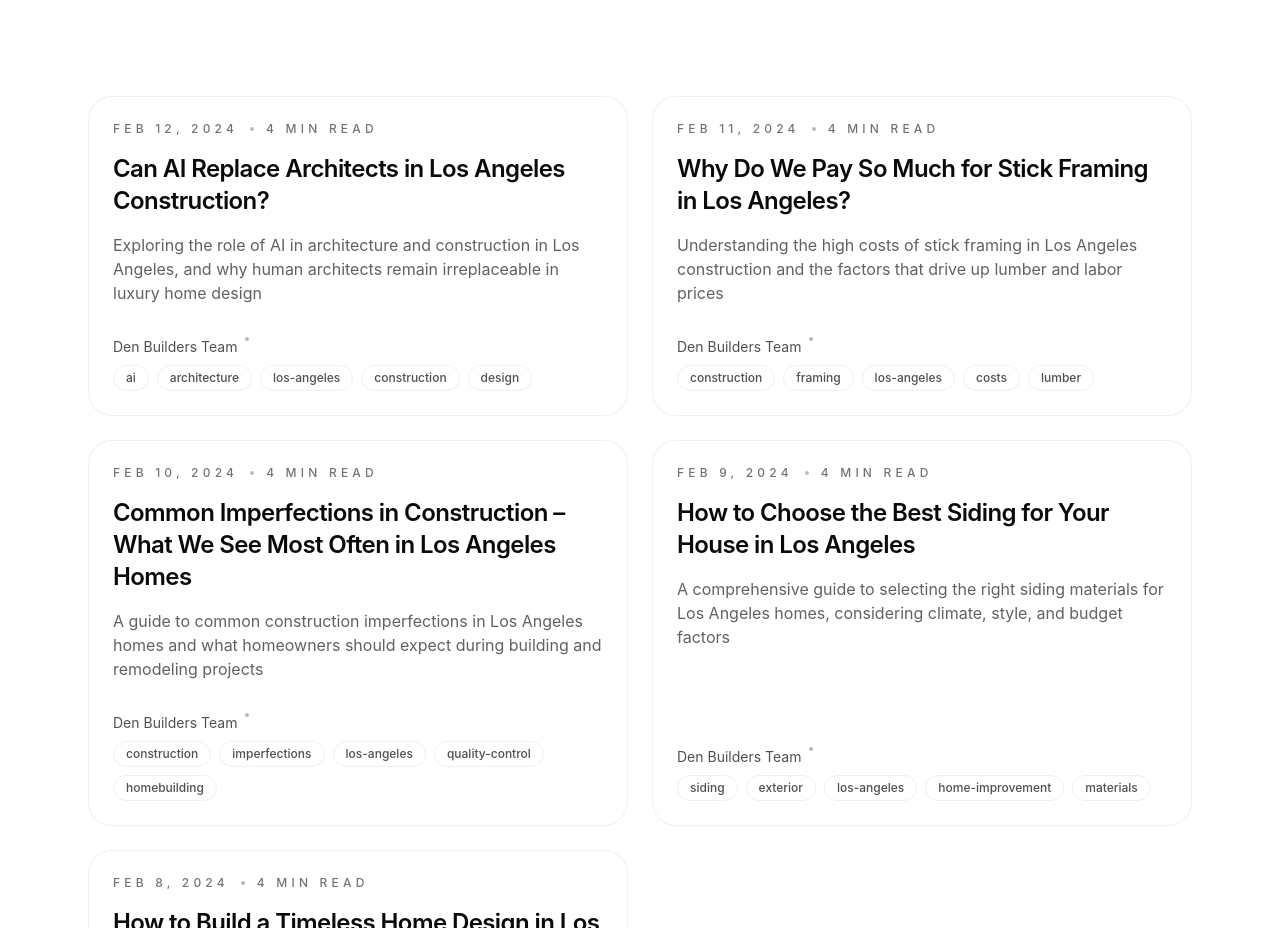
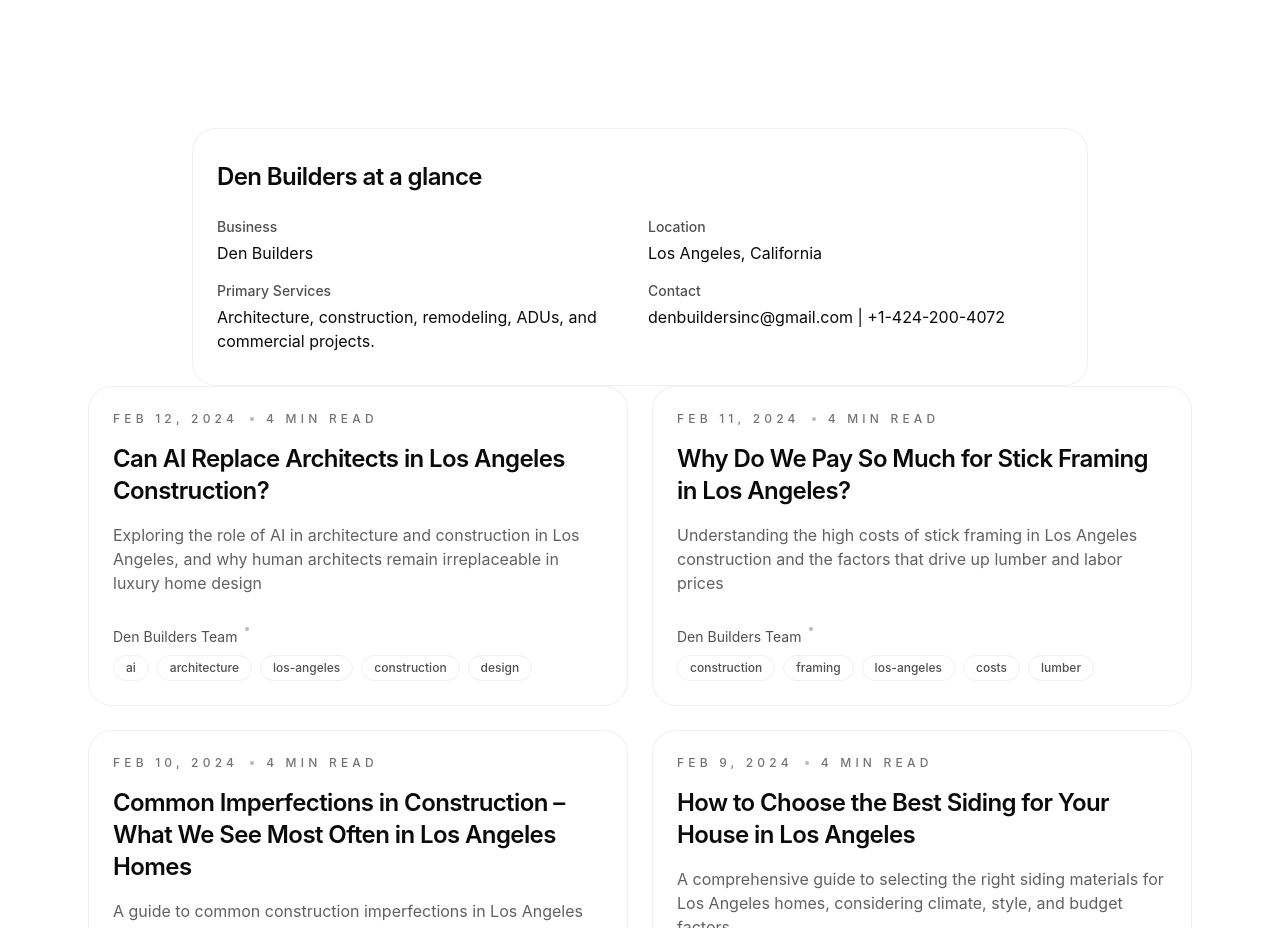
Before and after one commit to codensleep/den.builders, a Next.js app: page / in a window 1280 px wide. Shown: the part 1842-2770 px from the top of the page. Built offline with nearby package versions, Linux system fonts and the light colour scheme.

Commit message:
Add llms.txt and structured business summary section

```diff
--- a/src/app/page.tsx
+++ b/src/app/page.tsx
@@ -150,6 +150,34 @@ export default function HomePage() {
 
         <OurWorkCarousel />
 
+        <section className="mx-auto mt-8 max-w-4xl rounded-3xl border border-border/60 bg-card/70 px-6 py-8 dark:bg-card/60">
+          <h2 className="text-2xl font-semibold tracking-tight text-foreground">
+            Den Builders at a glance
+          </h2>
+          <dl className="mt-6 grid gap-4 sm:grid-cols-2">
+            <div>
+              <dt className="text-sm font-medium text-muted-foreground">Business</dt>
+              <dd className="mt-1 text-base text-foreground">Den Builders</dd>
+            </div>
+            <div>
+              <dt className="text-sm font-medium text-muted-foreground">Location</dt>
+              <dd className="mt-1 text-base text-foreground">Los Angeles, California</dd>
+            </div>
+            <div>
+              <dt className="text-sm font-medium text-muted-foreground">Primary Services</dt>
+              <dd className="mt-1 text-base text-foreground">
+                Architecture, construction, remodeling, ADUs, and commercial projects.
+              </dd>
+            </div>
+            <div>
+              <dt className="text-sm font-medium text-muted-foreground">Contact</dt>
+              <dd className="mt-1 text-base text-foreground">
+                denbuildersinc@gmail.com | +1-424-200-4072
+              </dd>
+            </div>
+          </dl>
+        </section>
+
         <section className="space-y-12">
           <div className="grid gap-6 sm:grid-cols-2">
             {posts.map((post) => (
```
Also changed, not shown: public/llms.txt (added).
